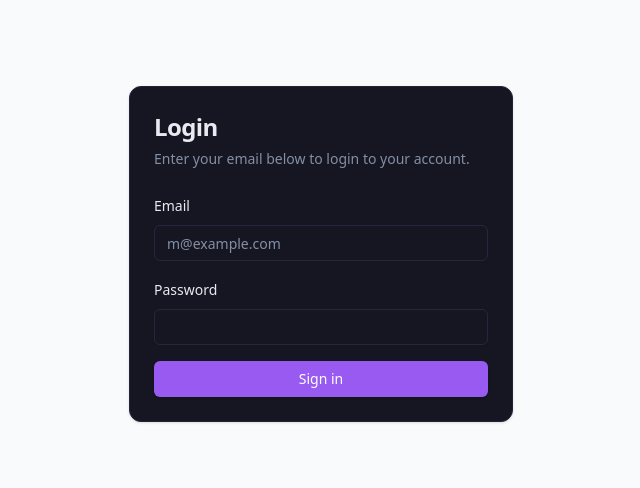
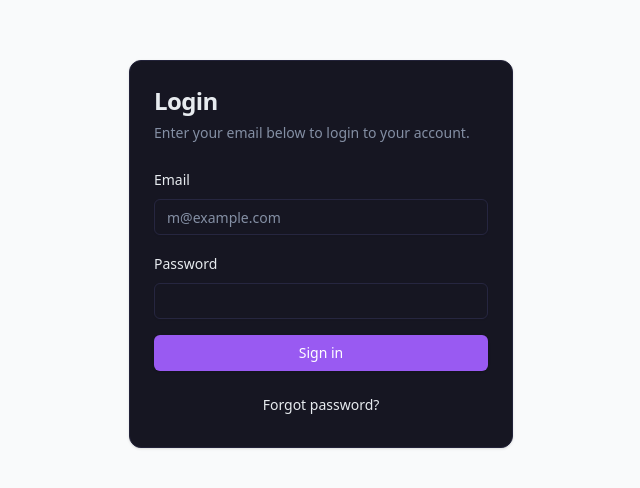
Before and after one commit to alihassanaidev-ops/botnexhealth, a React (Vite) app in the folder nexus-dashboard-web/: page /login in a window 1280 px wide. Shown: the part 146-634 px from the top of the page, without its empty margins (319-959 px from the left). Built offline with nearby package versions, Linux system fonts and the light colour scheme; no server answers.

Commit message:
Add Supabase forgot-password flow in login UI

```diff
--- a/nexus-dashboard-web/src/context/AuthContext.tsx
+++ b/nexus-dashboard-web/src/context/AuthContext.tsx
@@ -19,6 +19,7 @@ interface AuthContextType {
     user: User | null;
     isLoading: boolean;
     signInWithSupabase: (email: string, password: string) => Promise<void>;
+    requestPasswordReset: (email: string) => Promise<void>;
     signOut: () => Promise<void>;
     updatePassword: (password: string) => Promise<void>;
 }
@@ -305,6 +306,22 @@ export function AuthProvider({ children }: { children: React.ReactNode }) {
         // onAuthStateChange handles the rest (token exchange, navigate)
     };
 
+    // ---- Request password reset (forgot password flow) ----
+    const requestPasswordReset = async (email: string) => {
+        const normalizedEmail = email.trim().toLowerCase();
+        if (!normalizedEmail) {
+            throw new Error("Email is required");
+        }
+
+        const redirectTo = `${window.location.origin}/set-password`;
+        const { error } = await supabase.auth.resetPasswordForEmail(normalizedEmail, {
+            redirectTo,
+        });
+        if (error) {
+            throw error;
+        }
+    };
+
     // ---- Update password (invite / recovery flow) ----
     const updatePassword = async (password: string) => {
         const { error } = await supabase.auth.updateUser({ password });
@@ -332,7 +349,7 @@ export function AuthProvider({ children }: { children: React.ReactNode }) {
     };
 
     return (
-        <AuthContext.Provider value={{ user, isLoading, signInWithSupabase, signOut, updatePassword }}>
+        <AuthContext.Provider value={{ user, isLoading, signInWithSupabase, requestPasswordReset, signOut, updatePassword }}>
             {children}
         </AuthContext.Provider>
     );
--- a/nexus-dashboard-web/src/pages/Login.tsx
+++ b/nexus-dashboard-web/src/pages/Login.tsx
@@ -14,6 +14,7 @@ import {
 } from "@/components/ui/form"
 import { Input } from "@/components/ui/input"
 import { Card, CardContent, CardDescription, CardHeader, CardTitle } from "@/components/ui/card"
+import { toast } from "sonner"
 
 const formSchema = z.object({
     email: z.string().email({ message: "Invalid email address" }),
@@ -21,8 +22,9 @@ const formSchema = z.object({
 })
 
 export default function Login() {
-    const { signInWithSupabase } = useAuth()
+    const { signInWithSupabase, requestPasswordReset } = useAuth()
     const [loading, setLoading] = useState(false)
+    const [resetLoading, setResetLoading] = useState(false)
 
     const form = useForm<z.infer<typeof formSchema>>({
         resolver: zodResolver(formSchema),
@@ -41,6 +43,25 @@ export default function Login() {
             // Error handled in AuthContext with toast
         } finally {
             setLoading(false)
+        }
+    }
+
+    async function onForgotPassword() {
+        const email = form.getValues("email").trim();
+        const valid = await form.trigger("email");
+        if (!valid || !email) return;
+
+        setResetLoading(true);
+        try {
+            await requestPasswordReset(email);
+            // Generic success message avoids account enumeration.
+            form.setValue("password", "");
+            toast.success("If an account exists, a password reset email has been sent.");
+        } catch (error: any) {
+            // Keep surface minimal - Supabase message is usually actionable.
+            form.setError("email", { message: error?.message || "Failed to send reset email" });
+        } finally {
+            setResetLoading(false);
         }
     }
 
@@ -85,6 +106,15 @@ export default function Login() {
                             <Button type="submit" className="w-full" disabled={loading}>
                                 {loading ? "Signing in..." : "Sign in"}
                             </Button>
+                            <Button
+                                type="button"
+                                variant="ghost"
+                                className="w-full"
+                                disabled={resetLoading}
+                                onClick={onForgotPassword}
+                            >
+                                {resetLoading ? "Sending reset link..." : "Forgot password?"}
+                            </Button>
                         </form>
                     </Form>
                 </CardContent>
```
